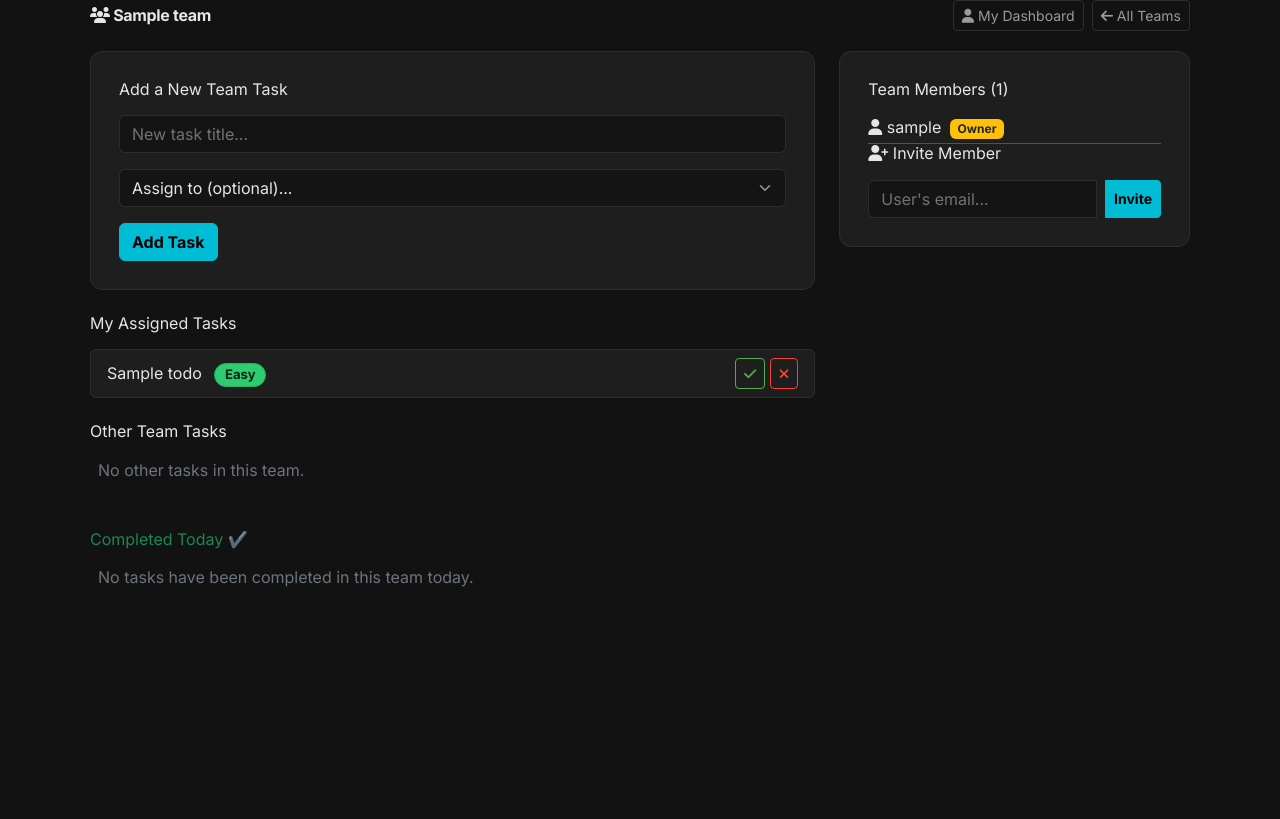
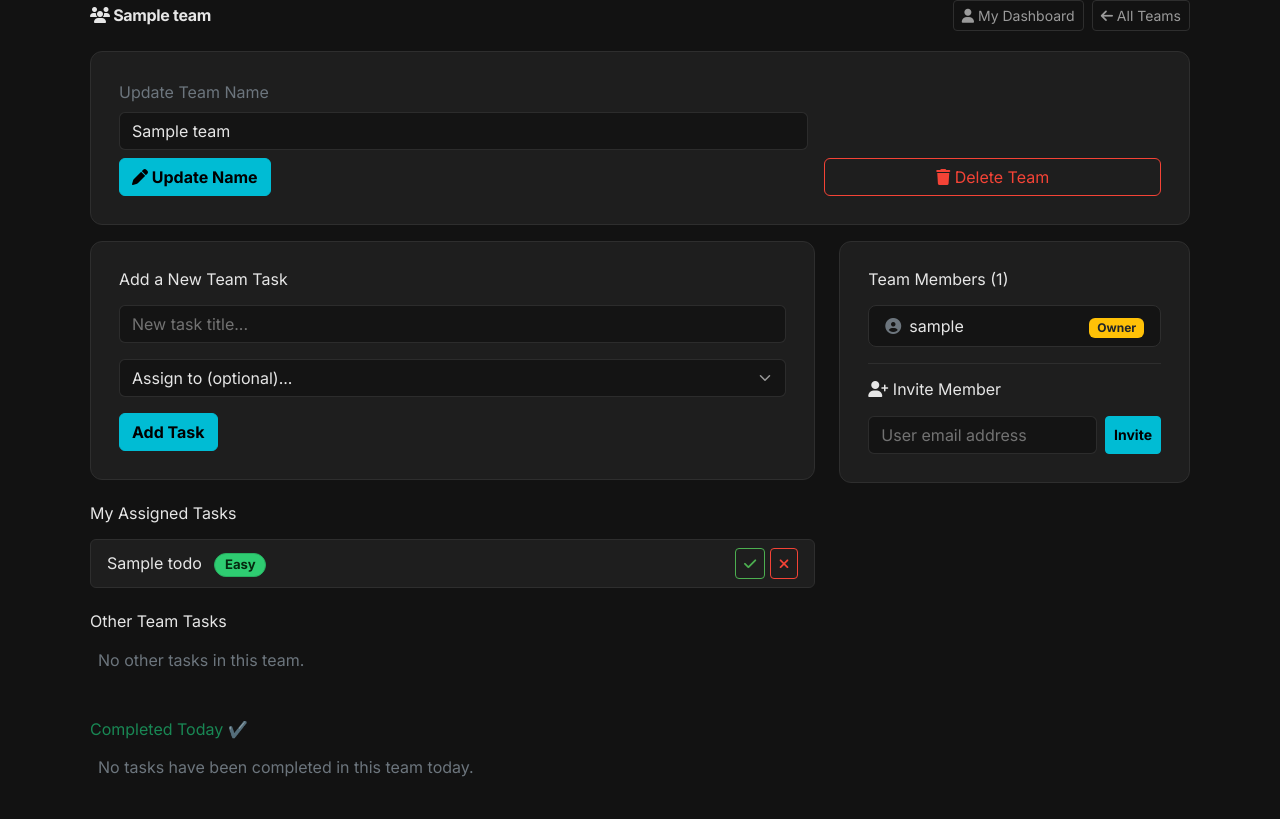
Before and after one commit to sachink8n/Smart-Planner, a Django app: page /teams/1/ in a window 1280 px wide. Shown: the part 122-941 px from the top of the page. Before the commit the page ends 709 px from the top, so only its background shows below. Run offline with Django 5.2, Linux system fonts and the light colour scheme; a user stored in the database is signed in; tables that the repository leaves empty hold one stand-in row (values such as "Sample post"); some libraries are stand-ins or nearby versions.

Commit message:
Update core routes, views, and team dashboard

```diff
--- a/core/templates/core/team_dashboard.html
+++ b/core/templates/core/team_dashboard.html
@@ -10,6 +10,27 @@
                 <a href="{% url 'team_list' %}" class="btn btn-sm btn-outline-secondary"><i class="fas fa-arrow-left"></i> All Teams</a>
             </div>
         </div>
+
+        {% if request.user == team.owner %}
+        <div class="form-card mb-3">
+            <div class="row g-3 align-items-end">
+                <div class="col-lg-8">
+                    <label class="form-label text-secondary mb-2">Update Team Name</label>
+                    <form method="POST" action="{% url 'update_team_name' team.id %}" class="d-flex gap-2 flex-wrap">
+                        {% csrf_token %}
+                        <input type="text" name="team_name" class="form-control form-control-dark" value="{{ team.name }}" maxlength="100" required>
+                        <button type="submit" class="btn btn-accent"><i class="fas fa-pen"></i> Update Name</button>
+                    </form>
+                </div>
+                <div class="col-lg-4 text-lg-end">
+                    <form method="POST" action="{% url 'delete_team' team.id %}" onsubmit="return confirm('Are you sure you want to delete this team? This will remove all team tasks.')">
+                        {% csrf_token %}
+                        <button type="submit" class="btn btn-outline-danger w-100 w-lg-auto"><i class="fas fa-trash"></i> Delete Team</button>
+                    </form>
+                </div>
+            </div>
+        </div>
+        {% endif %}
 
         {% if messages %}
             {% for message in messages %}
@@ -98,25 +119,33 @@
             <div class="col-md-4">
                 <div class="form-card">
                     <h5 class="mb-3">Team Members ({{ members.count }})</h5>
-                    <ul class="list-unstyled">
+                    <div class="d-flex flex-column gap-2 mb-3">
                         {% for member in members %}
-                            <li class="mb-1">
-                                <i class="fas fa-user"></i> {{ member.username }}
-                                {% if member == team.owner %}<span class="badge bg-warning text-dark ms-1">Owner</span>{% endif %}
-                            </li>
+                            <div class="d-flex justify-content-between align-items-center rounded-3 px-3 py-2" style="background: var(--card-darker); border: 1px solid var(--border-dark);">
+                                <div class="d-flex align-items-center gap-2">
+                                    <span class="text-secondary"><i class="fas fa-user-circle"></i></span>
+                                    <span>{{ member.username }}</span>
+                                </div>
+                                <div>
+                                    {% if member == team.owner %}
+                                        <span class="badge bg-warning text-dark">Owner</span>
+                                    {% else %}
+                                        <span class="badge bg-secondary">Member</span>
+                                    {% endif %}
+                                </div>
+                            </div>
                         {% endfor %}
-                    </ul>
+                    </div>
 
                     {% if request.user == team.owner %}
-                        <hr>
+                        <div class="border-top pt-3" style="border-color: var(--border-dark) !important;">
                         <h5 class="mb-3"><i class="fas fa-user-plus"></i> Invite Member</h5>
-                        <form method="POST" action="{% url 'invite_member' team.id %}">
+                        <form method="POST" action="{% url 'invite_member' team.id %}" class="d-flex gap-2">
                             {% csrf_token %}
-                            <div class="input-group">
-                                <input type="email" class="form-control form-control-dark" name="email" placeholder="User's email..." required>
-                                <button type="submit" class="btn btn-sm btn-accent ms-2">Invite</button>
-                            </div>
+                            <input type="email" class="form-control form-control-dark" name="email" placeholder="User email address" required>
+                            <button type="submit" class="btn btn-sm btn-accent">Invite</button>
                         </form>
+                        </div>
                     {% endif %}
                 </div>
             </div>
--- a/core/urls.py
+++ b/core/urls.py
@@ -36,6 +36,8 @@ urlpatterns = [
     path('teams/<int:team_id>/add_task/', views.add_team_task_view, name='add_team_task'),
 
     path('teams/<int:team_id>/invite/', views.invite_member_view, name='invite_member'),
+    path('teams/<int:team_id>/rename/', views.update_team_name_view, name='update_team_name'),
+    path('teams/<int:team_id>/delete/', views.delete_team_view, name='delete_team'),
 
     path('generate-plan/', views.create_study_plan_view, name='generate_plan'),
         path('kanban/', views.kanban_board_view, name='kanban_board'),
--- a/core/views.py
+++ b/core/views.py
@@ -281,9 +281,16 @@ def personal_dashboard_view(request):
 
     # SARE TASKS (Personal + Team + Study Plan)
     # Exclude logic zaroori hai taaki 'assigned_tasks' aur 'active' yahan na dikhein
-    all_my_tasks = Todo.objects.select_related('team', 'assignee', 'study_plan').filter(
-        Q(user=user) | Q(assignee=user)
-    ).exclude(status='DELETED').distinct().order_by('scheduled_date', 'created')
+    # Personal dashboard should show:
+    # 1) personal tasks created by user (no team), and
+    # 2) only those team tasks that are assigned to current user.
+    all_my_tasks = (
+        Todo.objects.select_related('team', 'assignee', 'study_plan')
+        .filter(Q(user=user, team__isnull=True) | Q(assignee=user))
+        .exclude(status='DELETED')
+        .distinct()
+        .order_by('scheduled_date', 'created')
+    )
 
     active_task = all_my_tasks.filter(status='ACTIVE').first()
     show_mood = True if not active_task else False
@@ -315,7 +322,7 @@ def personal_dashboard_view(request):
 def kanban_board_view(request):
     tasks = (
         Todo.objects.select_related('team', 'assignee')
-        .filter(Q(user=request.user) | Q(assignee=request.user))
+        .filter(Q(user=request.user, team__isnull=True) | Q(assignee=request.user))
         .exclude(status='DELETED')
         .order_by('-priority', 'created')
         .distinct()
@@ -820,6 +827,48 @@ def invite_member_view(request, team_id):
             messages.error(request, "User with this email does not exist.")
     else:
         messages.error(request, "Only the team owner can invite members.")
+
+    return redirect('team_dashboard', team_id=team.id)
+
+
+@login_required
+def update_team_name_view(request, team_id):
+    team = get_object_or_404(Team, id=team_id)
+
+    if request.user != team.owner:
+        messages.error(request, "Only the team owner can rename the team.")
+        return redirect('team_dashboard', team_id=team.id)
+
+    if request.method == 'POST':
+        new_name = request.POST.get('team_name', '').strip()
+        if not new_name:
+            messages.error(request, "Team name cannot be empty.")
+            return redirect('team_dashboard', team_id=team.id)
+
+        if len(new_name) > 100:
+            messages.error(request, "Team name is too long.")
+            return redirect('team_dashboard', team_id=team.id)
+
+        team.name = new_name
+        team.save(update_fields=['name'])
+        messages.success(request, "Team name updated successfully.")
+
+    return redirect('team_dashboard', team_id=team.id)
+
+
+@login_required
+def delete_team_view(request, team_id):
+    team = get_object_or_404(Team, id=team_id)
+
+    if request.user != team.owner:
+        messages.error(request, "Only the team owner can delete the team.")
+        return redirect('team_dashboard', team_id=team.id)
+
+    if request.method == 'POST':
+        team_name = team.name
+        team.delete()
+        messages.success(request, f"Team '{team_name}' deleted successfully.")
+        return redirect('team_list')
 
     return redirect('team_dashboard', team_id=team.id)
 
```
